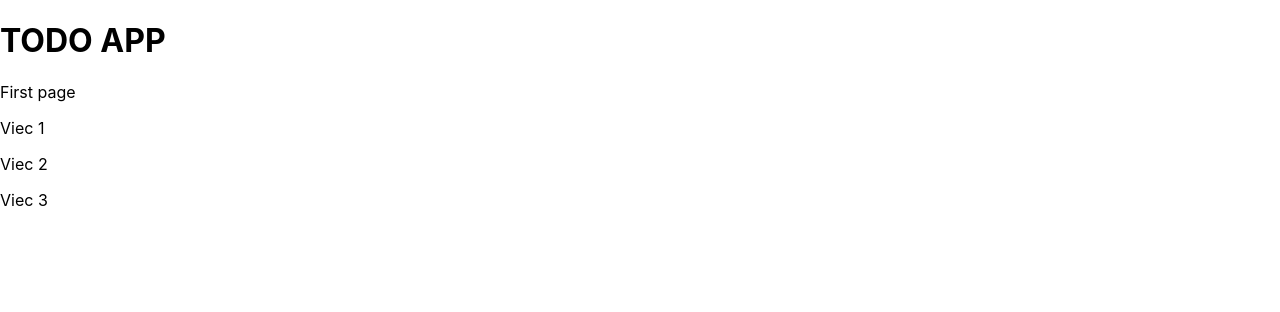
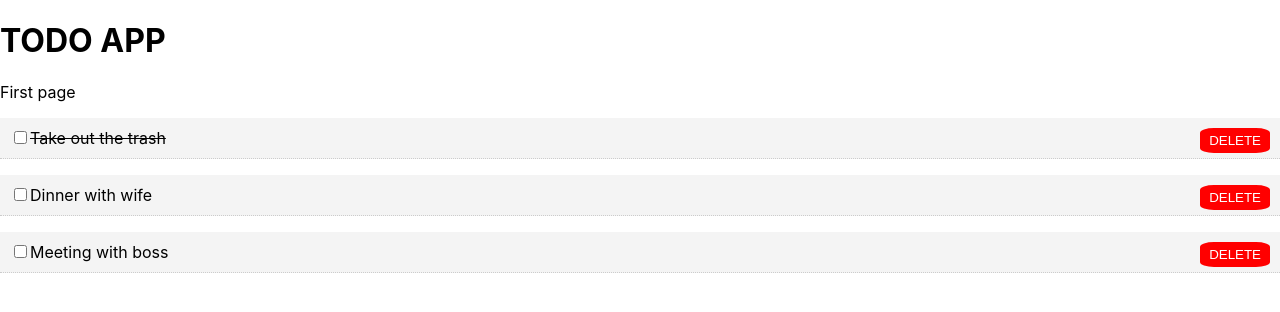
Before and after one commit to GitMinhVu/Practice_Reactjs, a React (Create React App) app: page / in a window 1280 px wide. Shown: the top 312 px of the page. Built offline with nearby package versions, Linux system fonts and the light colour scheme.

Commit message:
Practice-reactjs-ui

```diff
--- a/src/components/todoItems.js
+++ b/src/components/todoItems.js
@@ -1,13 +1,32 @@
 import React, {Fragment} from "react";
 
 const TodoItems = (props) => {
-    console.log(props);
+    // console.log(props);
+    const todo = props.todoProps;
+
+    const todoItemStyle = {
+        background: "#f4f4f4",
+        padding: "10px",
+        borderBottom: "1px #ccc dotted",
+        textDecoration: todo.completed ? "line-through" : "none",
+    }
+
+    const deleteButtonStyle = {
+        background: "#ff0000",
+        color: "#fff",
+        border: "none",
+        padding: "5px 9px",
+        borderRadius: "20%",
+        cursor: "pointer",
+        float: "right",
+    }
+
     return (
-        <Fragment>
-            <p>
-                {props.todoProps}
+            <p style={todoItemStyle}>
+                <input type="checkbox" />
+                {todo.title}
+                <button style={deleteButtonStyle}>DELETE</button>
             </p>
-        </Fragment>
     );
 }
 
--- a/src/components/todos.js
+++ b/src/components/todos.js
@@ -2,7 +2,21 @@ import React, {useState, Fragment} from "react";
 import TodoItems from "./todoItems";
 
 const Todos = () => {
-    const  [todosState, setTodosState] = useState(['Viec 1', 'Viec 2', 'Viec 3']);
+    const  [todosState, setTodosState] = useState([{
+        // id: 1,
+        title: "Take out the trash",
+        completed: true,
+    },
+    {
+        // id: 2,
+        title: "Dinner with wife",
+        completed: false,
+    },
+    {
+        // id: 3,
+        title: "Meeting with boss",
+        completed: false,
+    }]);
 
     return (
        <Fragment>
```
